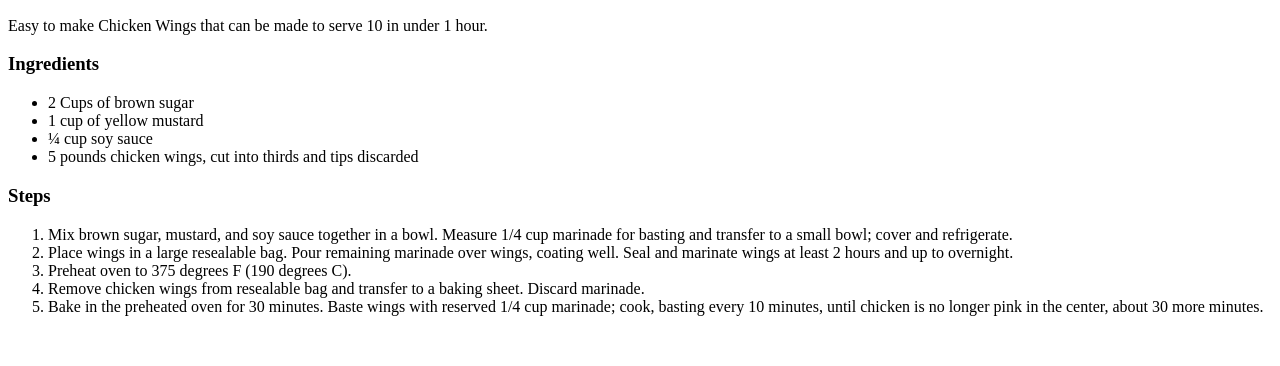
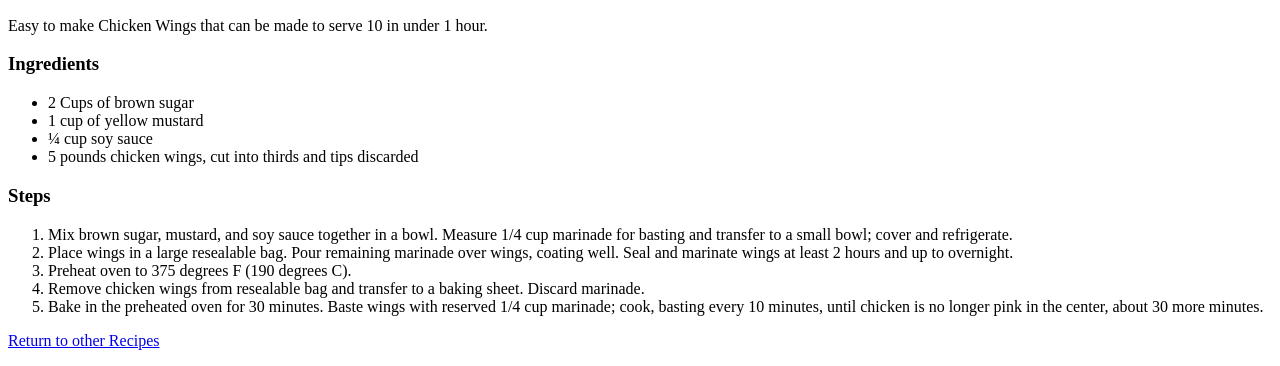
Before and after one commit to Euan934/odin-recipes, a plain HTML site: page recipes/chicken-wings.html in a window 1280 px wide. Shown: the part 434-800 px from the top of the page. Drawn offline with Linux system fonts and the light colour scheme.

Commit message:
Added functionality to return to home page to each recipe page.

```diff
--- a/recipes/chicken-wings.html
+++ b/recipes/chicken-wings.html
@@ -30,5 +30,8 @@
             <li>Remove chicken wings from resealable bag and transfer to a baking sheet. Discard marinade.</li>
             <li>Bake in the preheated oven for 30 minutes. Baste wings with reserved 1/4 cup marinade; cook, basting every 10 minutes, until chicken is no longer pink in the center, about 30 more minutes.</li>
         </ol>
+
+        <a href="../index.html">Return to other Recipes</a>
+
     </body>
 </html>
```
Also changed, not shown: recipes/lasagna.html (+2 -0 lines), recipes/pizza.html (+2 -0 lines).
